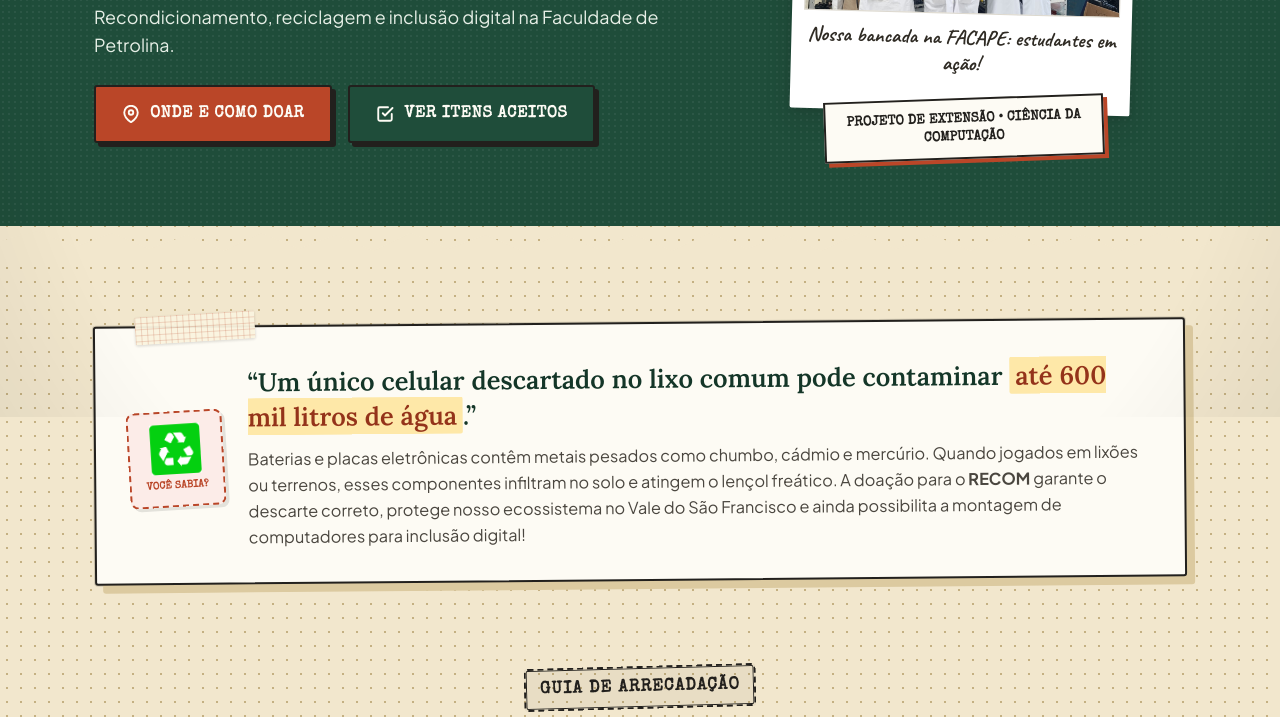
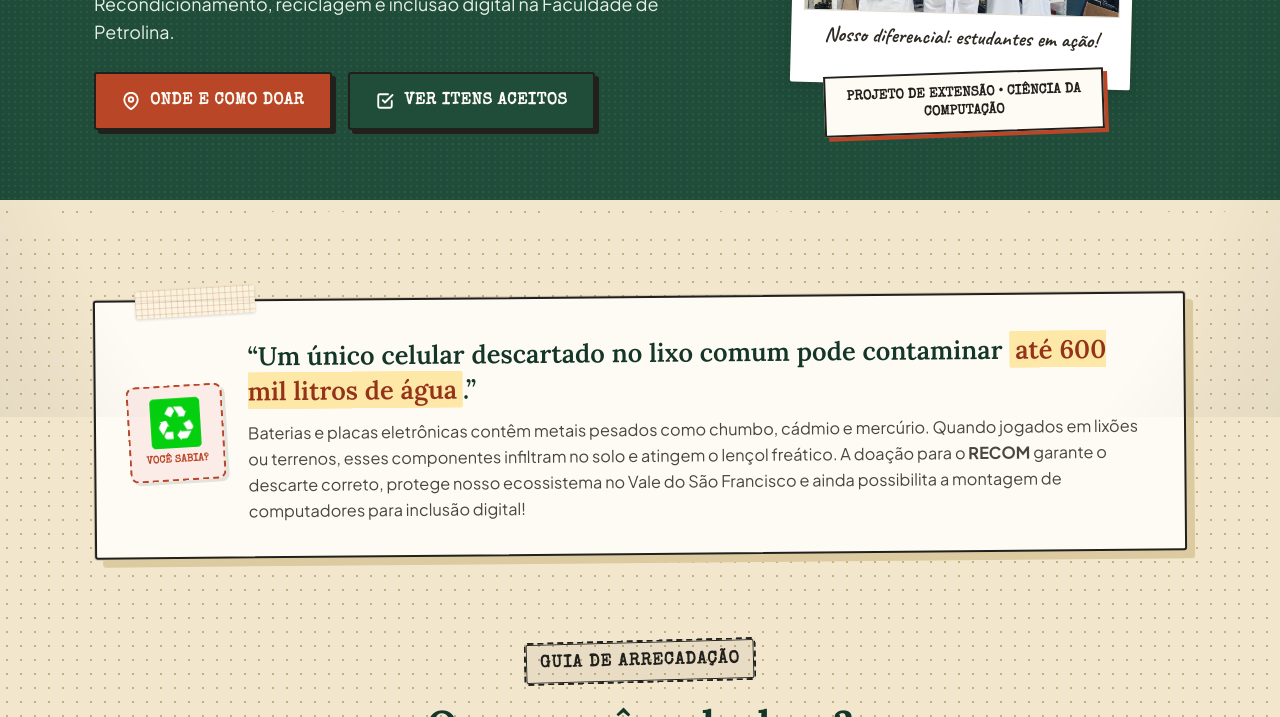
Before and after one commit to MLucasRosaG/recom-coleta, a plain HTML site: page index.html in a window 1280 px wide. Shown: the part 383-1100 px from the top of the page. Drawn offline with nearby package versions, Linux system fonts and the light colour scheme.

Commit message:
Fix text

```diff
--- a/index.html
+++ b/index.html
@@ -1126,7 +1126,7 @@
             <div class="polaroid-img-wrapper">
               <img src="assets/foto_inicial.jpg" alt="Equipe do RECOM na bancada da FACAPE com equipamentos">
             </div>
-            <figcaption>Nossa bancada na FACAPE: estudantes em ação!</figcaption>
+            <figcaption>Nosso diferencial: estudantes em ação!</figcaption>
           </figure>
 
           <!-- Selo / Badge artesanal sobreposto -->
```
